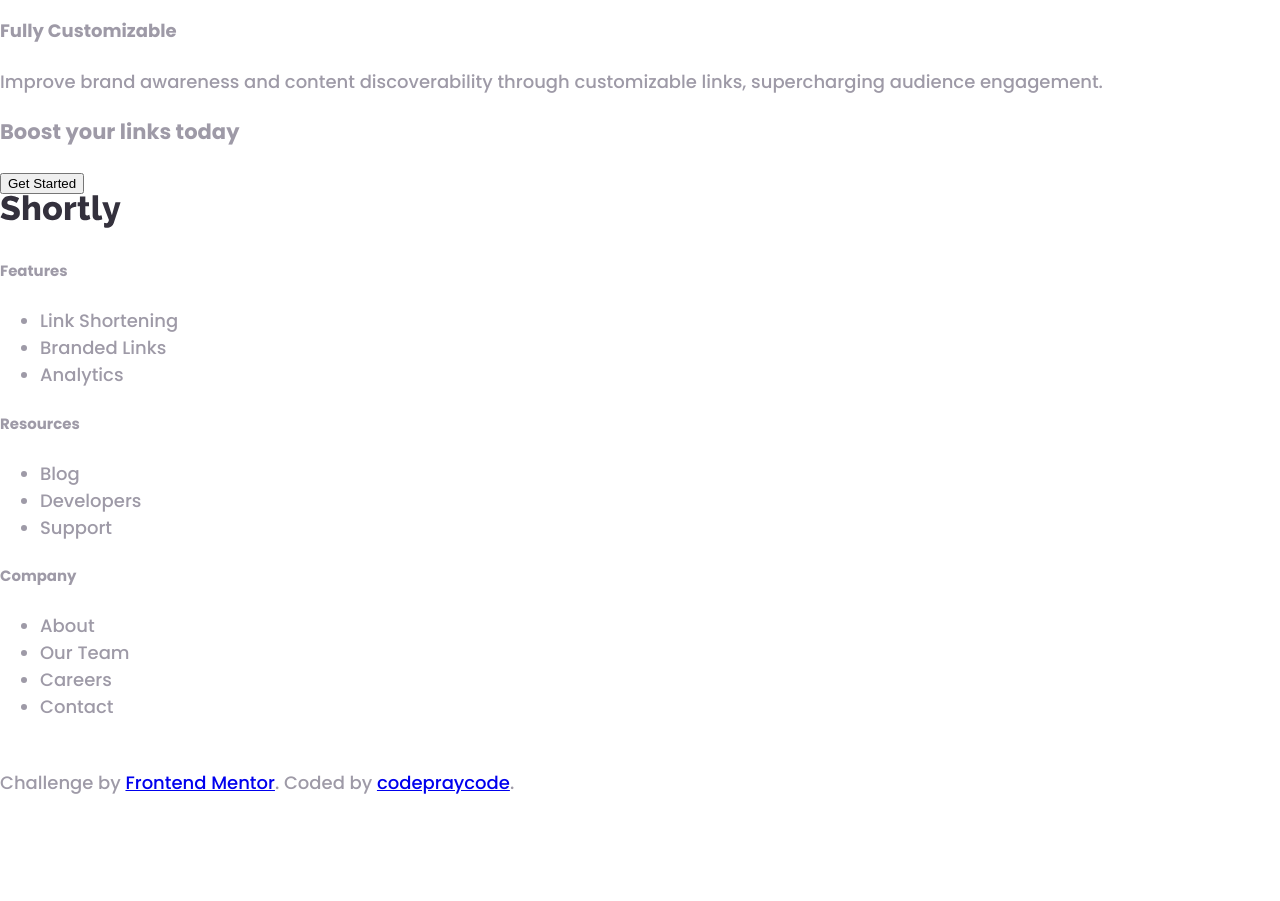
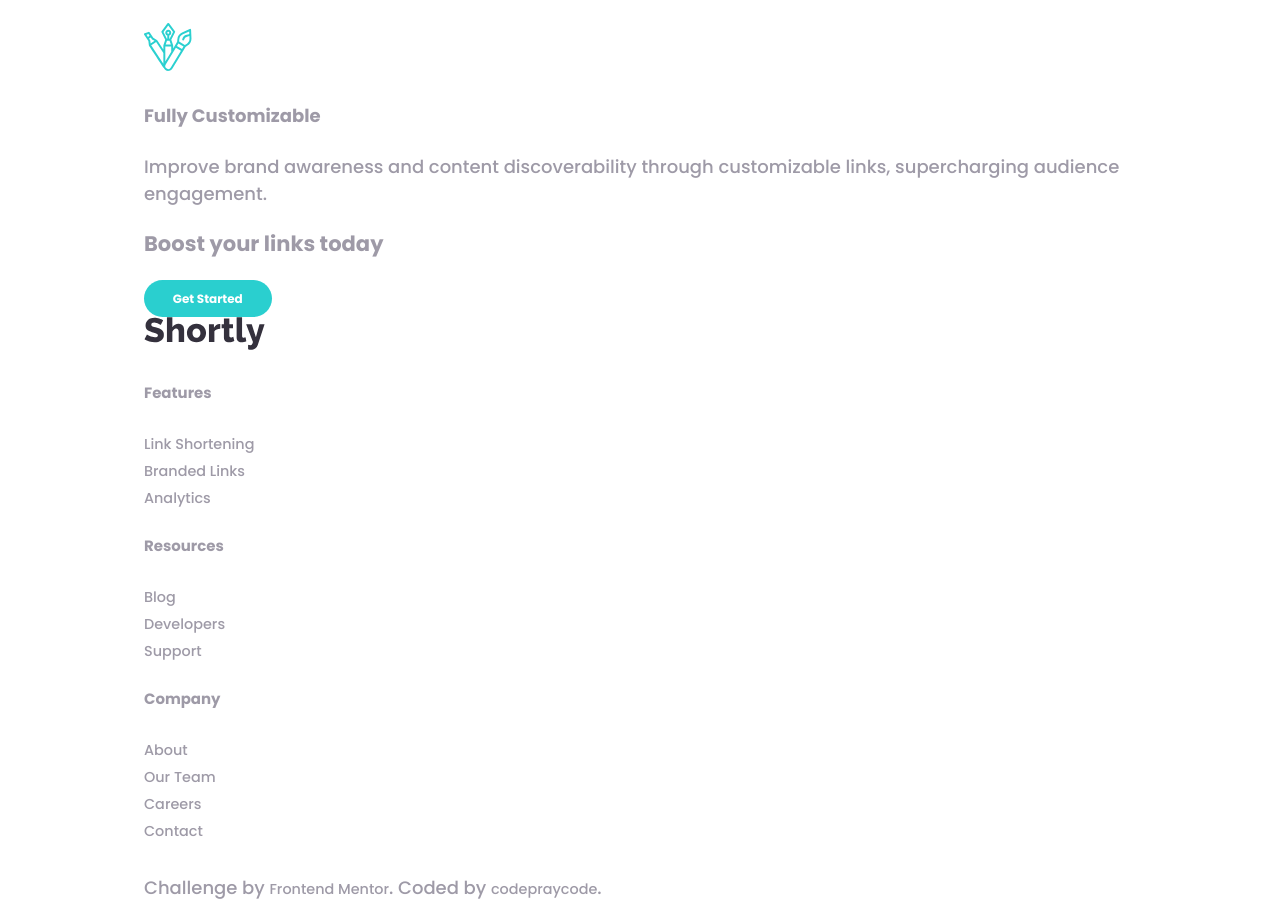
Before and after one commit to codepraycode/shortly, a React (Vite) app: page / in a window 1280 px wide. Shown: the part 1590-2491 px from the top of the page. Before the commit the page ends 2386 px from the top, so only its background shows below. Built offline with nearby package versions, Linux system fonts and the light colour scheme.

Commit message:
starting with component styling

```diff
--- a/components/Footer.jsx
+++ b/components/Footer.jsx
@@ -13,9 +13,9 @@ const Footer = () => {
                 <h5 className="links__itemt--title">Features</h5>
 
                 <ul className="links__itemt--content">
-                    <li>Link Shortening</li>
-                    <li>Branded Links</li>
-                    <li>Analytics</li>
+                    <li><a href="/">Link Shortening</a></li>
+                    <li><a href="/">Branded Links</a></li>
+                    <li><a href="/">Analytics</a></li>
                 </ul>
             </div>
 
@@ -23,9 +23,9 @@ const Footer = () => {
                 <h5 className="links__itemt--title">Resources</h5>
 
                 <ul className="links__itemt--content">
-                    <li>Blog</li>
-                    <li>Developers</li>
-                    <li>Support</li>
+                    <li><a href="/">Blog</a></li>
+                    <li><a href="/">Developers</a></li>
+                    <li><a href="/">Support</a></li>
                 </ul>
             </div>
 
@@ -33,10 +33,10 @@ const Footer = () => {
                 <h5 className="links__itemt--title">Company</h5>
 
                 <ul className="links__itemt--content">
-                    <li>About</li>
-                    <li>Our Team</li>
-                    <li>Careers</li>
-                    <li>Contact</li>
+                    <li><a href="/">About</a></li>
+                    <li><a href="/">Our Team</a></li>
+                    <li><a href="/">Careers</a></li>
+                    <li><a href="/">Contact</a></li>
                 </ul>
             </div>
         </div>
--- a/components/Header.jsx
+++ b/components/Header.jsx
@@ -12,9 +12,9 @@ const HeaderNav = ()=>{
 
             {/* navigation listings */}
             <ul>
-                <li>Features</li>
-                <li>Pricing</li>
-                <li>Resources</li>
+                <li><a href="/">Features</a></li>
+                <li><a href="/">Pricing</a></li>
+                <li><a href="/">Resources</a></li>
             </ul>
 
 
--- a/scss/App.scss
+++ b/scss/App.scss
@@ -1 +1,2 @@
 @import './setup';
+@import './components/index';
--- a/scss/_setup.scss
+++ b/scss/_setup.scss
@@ -7,6 +7,7 @@
 
 *{
     box-sizing: border-box;
+    font-family: $font-fm;
 }
 
 body{
@@ -16,7 +17,7 @@ body{
     width: 100%;
     height: 100%;
 
-    font-family: $font-fm;
+
     font-size: $base-fs;
     font-weight: $fw-500;
 
@@ -24,3 +25,68 @@ body{
     color: $grayish-violet;
 
 }
+
+// Make all lists of no type
+ul{
+    margin: 0;
+    padding: 0;
+
+    list-style: none;
+}
+
+
+a{
+    text-decoration: none;
+    color: $grayish-violet;
+    transition: color 0.3s ease;
+    font-size: 0.9rem;
+    &:hover{
+        color: $cyan;
+    }
+}
+
+
+button,
+input[type=button],
+.btn{
+    accent-color: $cyan;
+
+    border-width: 0;
+    background-color: $cyan;
+    color: $white;
+
+    padding: 0.62rem 1.8rem;
+    font-weight: $fw-700;
+    font-size: .75rem;
+    border-radius: 6px;
+
+    cursor: pointer;
+
+    transition: all .4s ease-out;
+
+    &:hover{
+        background-color: lighten($color: $cyan, $amount: 18%);
+    }
+
+    &[data-copied=true]{
+        background-color: $dark-violet;
+    }
+}
+.btn-rounded {
+    border-radius: 7rem;
+}
+
+
+header,
+section,
+footer{
+    margin: 0 9rem;
+}
+
+@media (max-width:800px) {
+    header,
+    section,
+    footer {
+        margin: 0 3rem;
+    }
+}
--- a/scss/_variables.scss
+++ b/scss/_variables.scss
@@ -16,6 +16,8 @@ $grayish-violet:hsl(257, 7%, 63%);
 $very-dark-blue:hsl(255, 11%, 22%);
 $very-dark-violet:hsl(260, 8%, 14%);
 
+// white
+$white: hsl(0, 0%, 100%);
 // ============ Font and sizes ==========
 $base-fs: 18px;
 $fw-500: 500;
--- /dev/null
+++ b/scss/components/_index.scss
@@ -0,0 +1 @@
+@import './header';
```
Also changed, not shown: scss/components/_header.scss (added).
